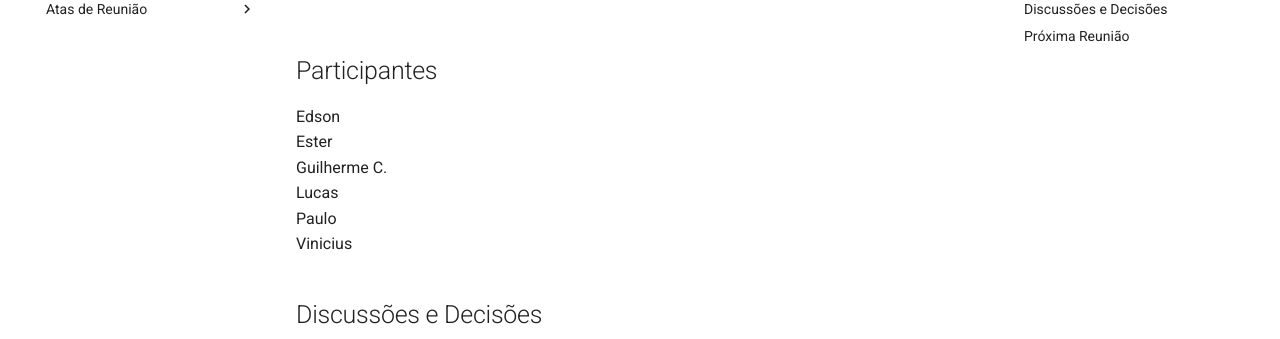
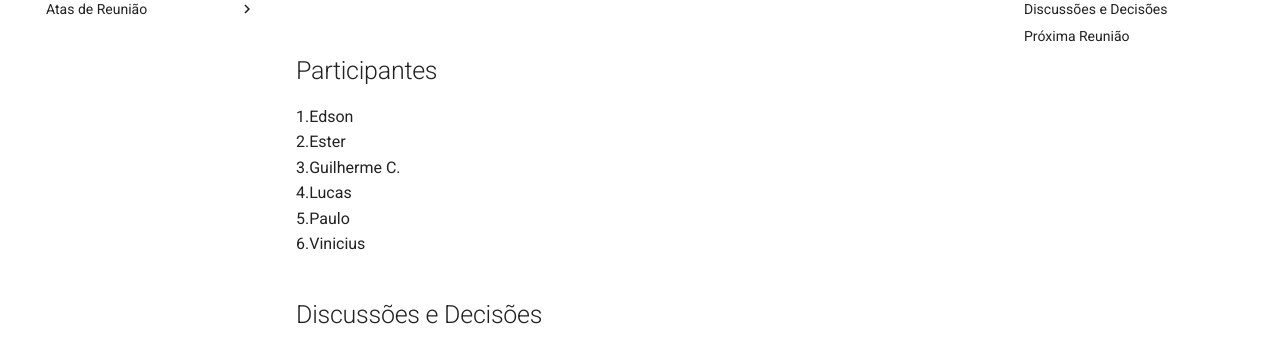
Before and after one commit to FGA0138-MDS-Ajax/2025.2-Gilgamesh, an MkDocs documentation site: the page built from docs/atas-reuniao/ata-reuniao-6.md, in a window 1280 px wide and 900 px high, scrolled down 307 px. Shown: the part 153-492 px from the top of the window. Built offline with MkDocs 1.6.1 and Material for MkDocs 9.7.7, drawn with Linux system fonts in a browser that asks for light colours.

Commit message:
Update ata-reuniao-6.md

```diff
--- a/docs/atas-reuniao/ata-reuniao-6.md
+++ b/docs/atas-reuniao/ata-reuniao-6.md
@@ -10,12 +10,12 @@
 **Local:** On-line (Discord) <br>
 
 ## Participantes
-Edson <br>
-Ester <br>
-Guilherme C. <br>
-Lucas <br>
-Paulo <br>
-Vinicius <br>
+1.Edson <br>
+2.Ester <br>
+3.Guilherme C. <br>
+4.Lucas <br>
+5.Paulo <br>
+6.Vinicius <br>
 
 ## Discussões e Decisões
 
```
